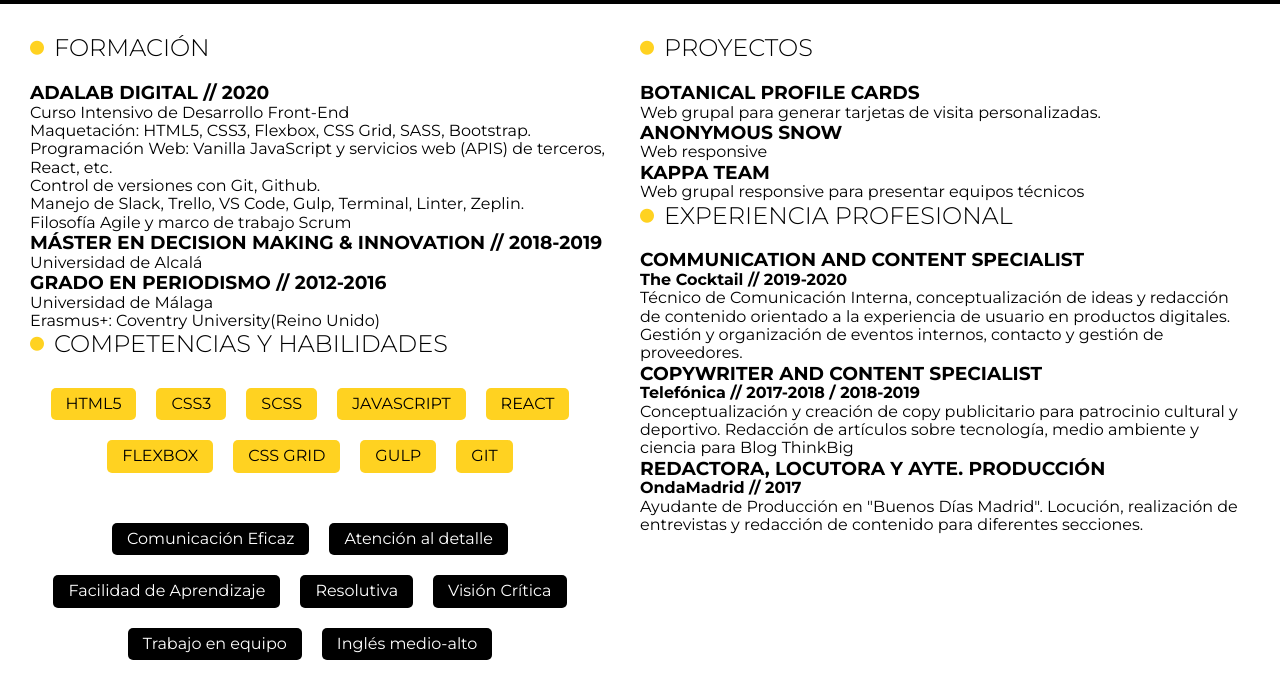
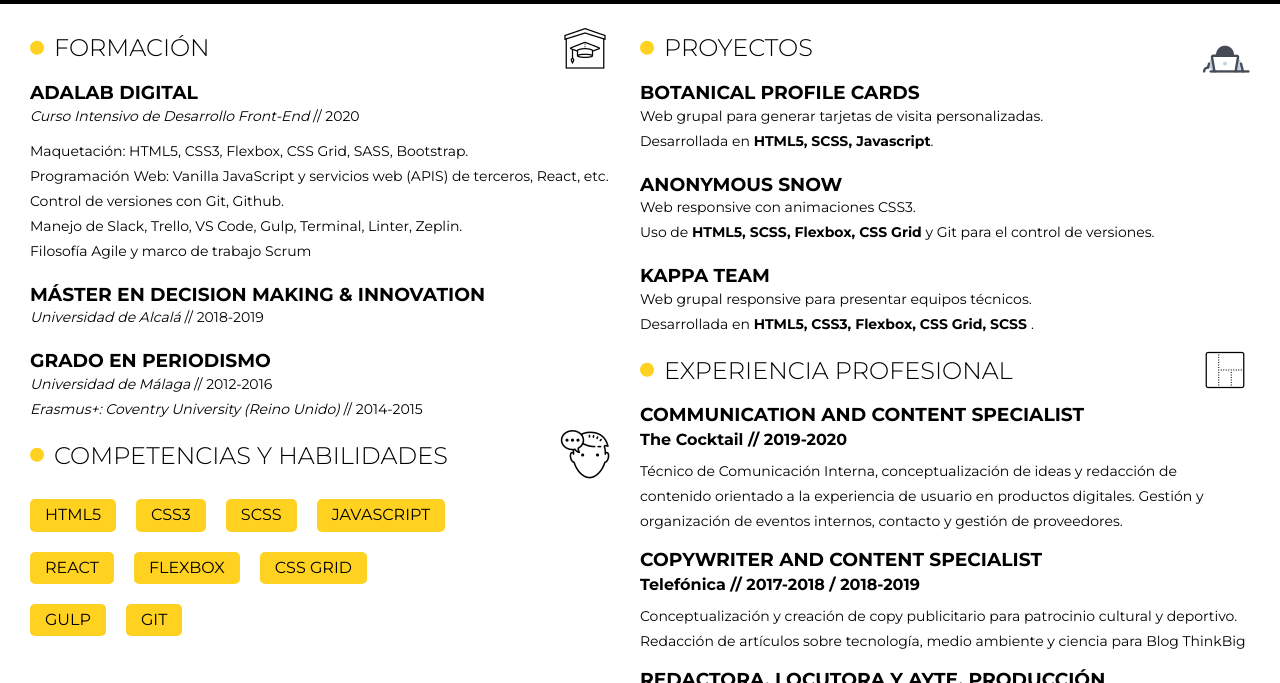
Before and after one commit to masopego/curriculum, a website: page src/html/index.html in a window 1280 px wide. Shown: the part 554-1237 px from the top of the page. Drawn offline with nearby package versions, Linux system fonts and the light colour scheme; files that its build step writes are made by us from their sources; files whose address does not match are found by name.

Commit message:
Add margin and icons to main section

```diff
--- a/src/html/partials/footer.html
+++ b/src/html/partials/footer.html
@@ -7,12 +7,12 @@
         </a>
       </li>
        <li>
-        <a href="" target="_blank">
+        <a href="https://github.com/masopego" target="_blank">
             <i class="fab fa-github"></i>
         </a>
       </li>
        <li>
-        <a href="" target="_blank">
+        <a href="https://twitter.com/PgMarisol" target="_blank">
             <i class="fab fa-twitter"></i>
         </a>
       </li>
@@ -21,4 +21,7 @@
   <small class="footer__copy">
     &copy; Made with <i class="fas fa-heart"></i> by masopego
   </small>
+  <small class="footer__reference">
+  Icon by Icons8
+  </small>
 </footer>
--- a/src/html/partials/main.html
+++ b/src/html/partials/main.html
@@ -2,28 +2,28 @@
   <section class="main__firstcolumn">
     <div class="education">
       <h2 class="uppercase title title--secondary"><i class="fas fa-circle"></i>formación</i></h2>
-      <ul>
+      <ul class="education__list">
         <li>
-          <h3 class="uppercase title"> adalab digital // 2020</h3>
-          <p>Curso Intensivo de Desarrollo Front-End</p>
+          <h3 class="uppercase title title--tertiary"> adalab digital</h3>
+          <p class="small subtitle"><em>Curso Intensivo de Desarrollo Front-End</em> // 2020</p>
           <ul>
-            <li>
+            <li class="small">
             Maquetación: HTML5, CSS3, Flexbox, CSS Grid, SASS, Bootstrap.
-            </li>
-            <li>Programación Web: Vanilla JavaScript y servicios web (APIS) de terceros, React, etc.</li>
-            <li>Control de versiones con Git, Github.</li>
-            <li>Manejo de Slack, Trello, VS Code, Gulp, Terminal, Linter, Zeplin.</li>
-            <li>Filosofía Agile y marco de trabajo Scrum</li>
+            </li class="small">
+            <li class="small">Programación Web: Vanilla JavaScript y servicios web (APIS) de terceros, React, etc.</li>
+            <li class="small"> Control de versiones con Git, Github.</li>
+            <li class="small">Manejo de Slack, Trello, VS Code, Gulp, Terminal, Linter, Zeplin.</li>
+            <li class="small">Filosofía Agile y marco de trabajo Scrum</li>
           </ul>
         </li>
         <li>
-          <h3 class="uppercase title">Máster en Decision Making & Innovation // 2018-2019</h3>
-          <p>Universidad de Alcalá</p>
+          <h3 class="uppercase title">Máster en Decision Making & Innovation</h3>
+          <p class="small subtitle"><em>Universidad de Alcalá</em> // 2018-2019</p>
         </li>
         <li>
-        <h3 class="uppercase title">Grado en Periodismo // 2012-2016</h3>
-        <p>Universidad de Málaga</p>
-        <p>Erasmus+: Coventry University(Reino Unido)</p>
+        <h3 class="uppercase title">Grado en Periodismo</h3>
+        <p class="small"><em>Universidad de Málaga</em>  // 2012-2016</p>
+        <p class="small subtitle"><em>Erasmus+: Coventry University (Reino Unido)</em>  // 2014-2015</p>
         </li>
       </ul>
     </div>
@@ -58,19 +58,19 @@
         <li>
           <a href="https://github.com/Adalab/Project-PromoJ-Modulo-2-Team-5" target="_blank">
             <h3 class="uppercase title">Botanical Profile Cards</h3>
-            <p>Web grupal para generar tarjetas de visita personalizadas.</p>
+            <p class="small">Web grupal para generar tarjetas de visita personalizadas. <span>Desarrollada en <strong>HTML5, SCSS, Javascript</strong>.</span></p>
           </a>
         </li>
          <li>
          <a href="https://github.com/masopego/Anonymous-Snow" target="_blank">
             <h3 class="uppercase title">Anonymous Snow</h3>
-            <p>Web responsive</p>
+            <p class="small">Web responsive con animaciones CSS3. <span>Uso de <strong>HTML5, SCSS, Flexbox, CSS Grid</strong> y Git para el control de versiones.</span></p>
           </a>
         </li>
          <li>
           <a href="https://github.com/Adalab/Project-Promo-J-Modulo-1-Team-7-Kappa" target="_blank">
             <h3 class="uppercase title">Kappa Team</h3>
-            <p>Web grupal responsive para presentar equipos técnicos</p>
+            <p class="small">Web grupal responsive para presentar equipos técnicos. <span>Desarrollada en <strong>HTML5, CSS3, Flexbox, CSS Grid, SCSS </strong>.</span></p>
           </a>
         </li>
       </ul>
@@ -81,17 +81,17 @@
         <li>
           <h3 class="uppercase title">Communication and Content Specialist</h3>
           <h4>The Cocktail // 2019-2020</h4>
-          <p>Técnico de Comunicación Interna, conceptualización de ideas y redacción de contenido orientado a la experiencia de usuario en productos digitales. Gestión y organización de eventos internos, contacto y gestión de proveedores. </p>
+          <p class="small">Técnico de Comunicación Interna, conceptualización de ideas y redacción de contenido orientado a la experiencia de usuario en productos digitales. Gestión y organización de eventos internos, contacto y gestión de proveedores. </p>
         </li>
          <li>
           <h3 class="uppercase title">Copywriter and Content Specialist</h3>
           <h4>Telefónica // 2017-2018 / 2018-2019</h4>
-          <p>Conceptualización y creación de copy publicitario para patrocinio cultural y deportivo. Redacción de artículos sobre tecnología, medio ambiente y ciencia para Blog ThinkBig</p>
+          <p class="small">Conceptualización y creación de copy publicitario para patrocinio cultural y deportivo. Redacción de artículos sobre tecnología, medio ambiente y ciencia para Blog ThinkBig</p>
         </li>
         <li>
           <h3 class="uppercase title">Redactora, locutora y Ayte. Producción</h3>
           <h4>OndaMadrid // 2017</h4>
-          <p>Ayudante de Producción en "Buenos Días Madrid". Locución, realización de entrevistas y redacción de contenido para diferentes secciones.</p>
+          <p class="small">Ayudante de Producción en "Buenos Días Madrid". Locución, realización de entrevistas y redacción de contenido para diferentes secciones.</p>
         </li>
        </ul>
     </div>
--- a/src/scss/components/_typography.scss
+++ b/src/scss/components/_typography.scss
@@ -15,9 +15,18 @@
   }
   &--secondary {
     font-weight: 300;
+    font-size: $font-large;
+  }
+  &--tertiary {
+    // font-size: $font-regular;
   }
 }
 
 .uppercase {
   text-transform: uppercase;
 }
+
+.small {
+  font-size: $font-small;
+  line-height: rem(25);
+}
--- a/src/scss/core/_variables.scss
+++ b/src/scss/core/_variables.scss
@@ -8,6 +8,7 @@ $display: 1200px;
 $font-regular: 16;
 $font-small: rem(14);
 $font-medium: rem(20);
+$font-large: rem(24);
 // fonts
 $font-main: 'Montserrat', sans-serif;
 $font-secondary: 'Merriweather', serif;
--- a/src/scss/layout/_footer.scss
+++ b/src/scss/layout/_footer.scss
@@ -8,17 +8,11 @@
   align-items: center;
 
   & .list__icons {
-    @include tablet {
-      display: flex;
-      flex-direction: row;
-    }
+    display: flex;
+    flex-direction: row;
 
     & li {
-      margin-bottom: rem(5);
-
-      @include tablet {
-        margin-right: rem(20);
-      }
+      margin: rem(10) rem(20) 0;
     }
   }
   &__copy {
@@ -26,4 +20,8 @@
       color: red;
     }
   }
+
+  &__reference {
+    font-size: rem(10);
+  }
 }
--- a/src/scss/layout/_main.scss
+++ b/src/scss/layout/_main.scss
@@ -35,17 +35,56 @@
       margin-right: rem(10);
     }
   }
+
+  .subtitle {
+    margin-bottom: rem(10);
+  }
+}
+
+// Educación
+.education {
+  & .title--secondary {
+    position: relative;
+    &:after {
+      width: rem(50);
+      height: rem(50);
+      content: '';
+      position: absolute;
+      right: 0;
+      background-image: url(../images/icons8-student-center-50.png);
+      background-repeat: no-repeat;
+    }
+  }
+  &__list {
+    & > li {
+      margin-bottom: rem(20);
+    }
+  }
 }
 
 // Habilidades
 
 .skills {
+  margin-top: rem(20);
+  & .title--secondary {
+    position: relative;
+    &:after {
+      width: rem(50);
+      height: rem(50);
+      content: '';
+      position: absolute;
+      right: 0;
+      background-image: url(../images/icons8-communication-skill-50.png);
+      background-repeat: no-repeat;
+    }
+  }
   &__list {
     display: flex;
     flex-wrap: wrap;
-    justify-content: center;
+    justify-content: flex-start;
     align-items: center;
     margin-top: rem(30);
+    max-width: rem(450);
 
     &--items {
       padding: rem(7) rem(15);
@@ -63,3 +102,58 @@
     }
   }
 }
+
+// Proyectos
+
+.projects {
+  margin-top: rem(20);
+  @include tablet {
+    margin-top: 0;
+  }
+
+  & .title--secondary {
+    position: relative;
+    &:after {
+      width: rem(50);
+      height: rem(50);
+      content: '';
+      position: absolute;
+      right: 0;
+      background-image: url(../images/icons8-failed-work-50.png);
+      background-repeat: no-repeat;
+    }
+  }
+
+  & .small {
+    margin-bottom: rem(20);
+
+    & span {
+      display: block;
+    }
+  }
+}
+
+// Experiencia
+
+.experience {
+  & .title--secondary {
+    position: relative;
+    &:after {
+      width: rem(50);
+      height: rem(50);
+      content: '';
+      position: absolute;
+      right: 0;
+      background-image: url(../images/icons8-view-quilt-50.png);
+      background-repeat: no-repeat;
+    }
+  }
+  & h4 {
+    padding-top: rem(5);
+    padding-bottom: rem(10);
+  }
+
+  & p {
+    padding-bottom: rem(15);
+  }
+}
--- a/src/scss/layout/_menu.scss
+++ b/src/scss/layout/_menu.scss
@@ -9,6 +9,11 @@
     justify-content: space-around;
     align-items: center;
 
+    @include tablet {
+      justify-content: space-between;
+      margin: 0 rem(30);
+    }
+
     & span {
       display: none;
 
```
Also changed, not shown: src/images/computer_original.jpg (deleted), src/images/icons8-communication-skill-50.png (added), src/images/icons8-failed-work-50.png (added), src/images/icons8-student-center-50.png (added), src/images/icons8-view-quilt-50.png (added).
